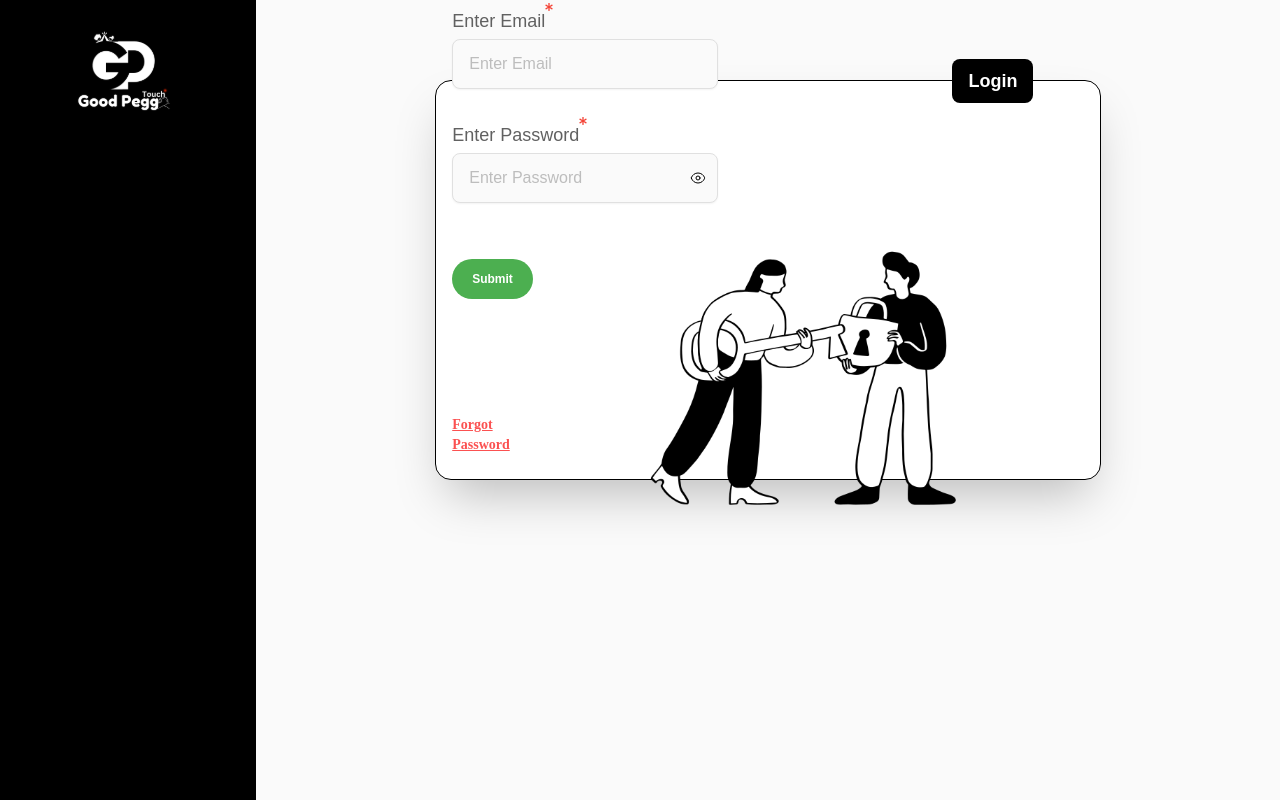
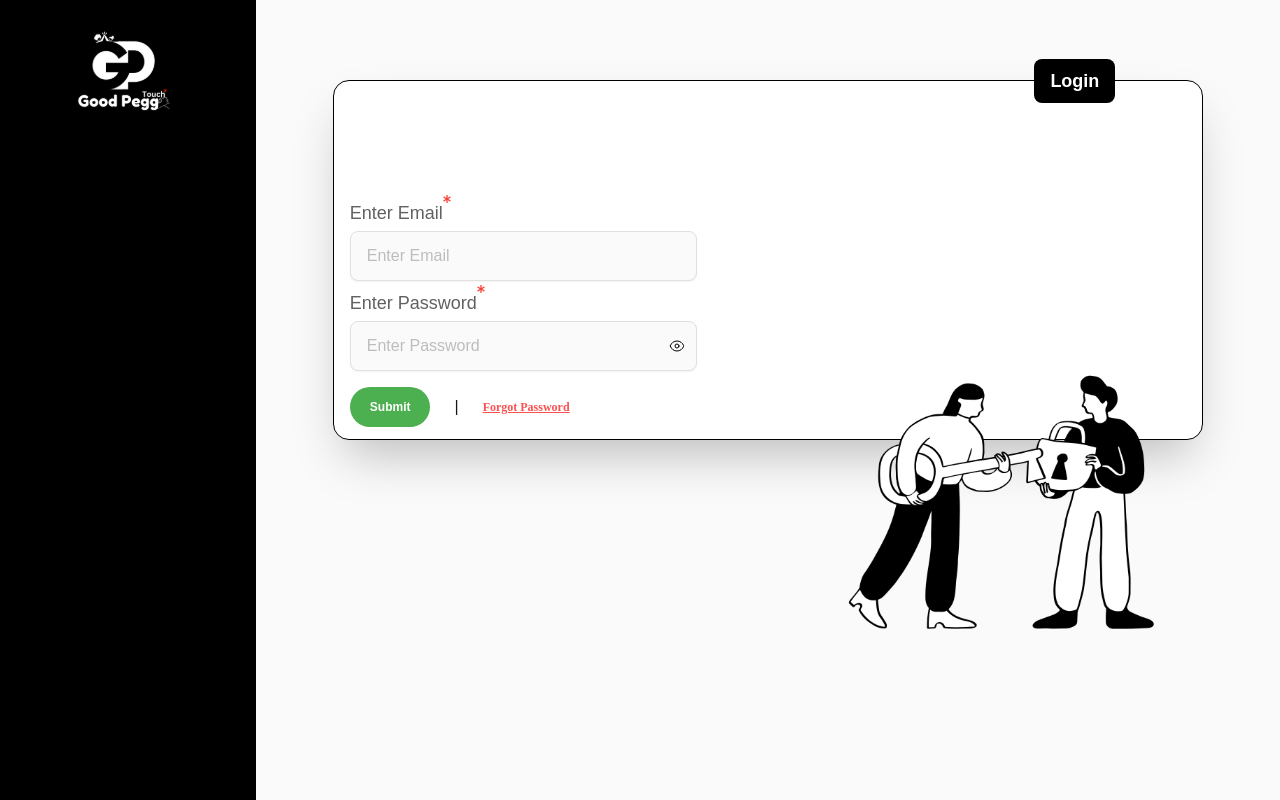
Before and after one commit to Dev-code457/hotel-messaging-tool, a Next.js app: page / in a window 1280 px wide. Built offline with nearby package versions, Linux system fonts and the light colour scheme.

Commit message:
Initial Commit

```diff
--- a/src/app/AddNumber/page.tsx
+++ b/src/app/AddNumber/page.tsx
@@ -226,7 +226,7 @@ function PromotionalNumber() {
           </div>
 
           {!isChecked ? (
-            <Section heading="Add Promotional Number" classnames="flex-col w-[70%] h-[30vh]">
+            <Section heading="Add Promotional Number" classnames="flex-col w-[70%] h-[35vh]">
               <form onSubmit={handleSubmit} className="w-full">
                 <div className="flex justify-center">
                   <div className="flex flex-col w-full p-2">
@@ -281,13 +281,13 @@ function PromotionalNumber() {
                 <Image
                   src={Hero}
                   alt="Promotional Message"
-                  className="w-[20%] h-[70%] -mt-24 -mb-8"
+                  className="w-[25%] h-[100%] -mt-24 -mb-8"
                 />
               </div>
             </Section>
           ) : (
             <>
-              <Section heading="Add Promotional Number" classnames="flex-col w-[70%] h-[30vh]">
+   <Section heading="Add Promotional Number" classnames="flex w-[70%] h-[35vh] justify-center items-end">
                 <div className="flex items-center justify-center w-auto">
                   <label htmlFor="dropzone-file" className="flex flex-col items-center justify-center w-full rounded-lg cursor-pointer">
                     <div className="flex flex-col items-center justify-center pt-5 pb-6">
--- a/src/app/CheckInOut/page.tsx
+++ b/src/app/CheckInOut/page.tsx
@@ -134,7 +134,7 @@ function CheckInOut() {
           </h1>
           <Section
             heading="Check In & Check Out"
-            classnames={`flex-col justify-start w-[65%] space-x-4 ${isPromotionalList ? "h-[40vh]" : "h-[25vh]"
+            classnames={`flex-col justify-start w-[65%] space-x-4 ${isPromotionalList ? "h-[50vh]" : "h-[35vh]"
               }`}
           >
             <div className="grid grid-cols-5 gap-4">
@@ -218,7 +218,7 @@ function CheckInOut() {
                 <Image
                   src={Hero}
                   alt="Check In & Check Out"
-                  className={`h-[100%] ${isPromotionalList ? "-mb-36 w-[100%]" : "-mb-32"
+                  className={`h-[100%] ${isPromotionalList ? "-mb-36 w-[100%]" : "-mb-20"
                     }`}
                 />
               </div>
--- a/src/app/FeedBack/page.tsx
+++ b/src/app/FeedBack/page.tsx
@@ -75,9 +75,9 @@ const Feedback = () => {
       <Profile onSelectForm={undefined} />
       <div className="sm:ml-64 flex justify-center">
         <div className="flex flex-col h-screen justify-center items-center w-full bg-gray-50">
-          <Section
+        <Section
             heading="Feedback"
-            classnames="flex-col justify-start items-center w-[65%] h-[32vh]"
+            classnames="flex-col justify-start items-center w-[65%] h-[35vh]"
           >
             <div className="">
               <div className="col-span-2 z-50">
@@ -109,10 +109,10 @@ const Feedback = () => {
 
                     </div>
                   </div>
-                  <div className="px-10 max-w-sm -mt-3">
+                  <div className="px-10 max-w-sm mb-1">
                     <Button
                       text={loading ? <div className={"flex gap-2  font-bold justify-center items-center"}><Spinner /> Submitting...</div> : "Submit"}
-                      classnames="bg-green-500 hover:bg-green-600 py-3 px-8 cursor-pointer"
+                      classnames="bg-green-500 hover:bg-green-600 py-3 px-8"
                       type="submit"
                       disabled={loading}
                     />
--- a/src/app/Promotion-Offer/page.tsx
+++ b/src/app/Promotion-Offer/page.tsx
@@ -360,10 +360,7 @@ console.log(time,"dnasjfndsjkfnksdnfl");
             setSelectedTemplate={setSelectedTemplate}
             selectedTemplate={selectedTemplate}
           />
-          <Section
-            heading="Promotional Messages"
-            classnames="flex mb-10 justify-between h-[70vh] w-[75%] space-x-4"
-          >
+          <Section heading="Promotional Messages" classnames="flex mb-10 justify-between h-[95vh] w-[75%] space-x-4">
             <div className="flex w-[80%] justify-between">
               <form
                 onSubmit={(e) => {
--- a/src/app/page.tsx
+++ b/src/app/page.tsx
@@ -104,7 +104,7 @@ function Page() {
       >
         <div className="h-full px-3 py-4 overflow-y-auto bg-black">
           <ul className="space-y-2 font-medium">
-          <li>
+            <li>
               <Link
                 href="/"
                 className="flex items-center mr-4 justify-center rounded-lg hover group"
@@ -119,10 +119,10 @@ function Page() {
 
       <div className="sm:ml-64 flex justify-center">
         <div className="flex flex-col h-screen pt-20 items-center w-full bg-gray-50">
-          <Section heading="Login" classnames="flex-col justify-start h-[50vh] w-[65%] space-x-4">
+          <Section heading="Login" classnames="flex-col h-[45vh] w-[85%] space-x-4">
 
-            <form onSubmit={handleSubmit} className="w-[40%] mb-20">
-              <div className="flex-1 mb-6">
+            <form onSubmit={handleSubmit} className="w-[40%]">
+              <div className="flex-1">
                 <Input
                   classnames="py-1"
                   value={email}
@@ -136,7 +136,7 @@ function Page() {
                 )}
               </div>
 
-              <div className="flex-1 mb-10">
+              <div className="flex-1">
                 <Input
                   classnames="py-1"
                   value={password}
@@ -150,15 +150,22 @@ function Page() {
                 )}
               </div>
 
-              <div className="flex justify-start py-3">
+              <div className="flex justify-start items-center  py-3 gap-6">
                 <Button
                   text={loading ? <div className={"flex gap-2 font-bold justify-center items-center"}><Spinner /> Logging In...</div> : "Submit"}
                   classnames="bg-green-500 hover:bg-green-600"
                   type="submit"
                   disabled={loading}
                 />
+                <p>|</p>
+                <div
+                  className="text-xs font-semibold text-[#FB5151] underline font-serif cursor-pointer "
+                  onClick={() => router.push("/ForgotPassword")}
+                >
+                  Forgot Password
+                </div>
               </div>
-              <div className="absolute right-0 -mt-[9%]">
+              <div className="absolute -right-24 -mt-16">
                 <Image
                   src={HelperImage}
                   alt="Check In & Check Out"
@@ -166,12 +173,7 @@ function Page() {
                 />
               </div>
             </form>
-            <div
-              className="text-sm font-semibold text-[#FB5151] py-6 underline font-serif cursor-pointer w-[10%]"
-              onClick={() => router.push("/ForgotPassword")}
-            >
-              Forgot Password
-            </div>
+
           </Section>
         </div>
       </div>
--- a/src/redux/redux-persist.ts
+++ b/src/redux/redux-persist.ts
@@ -6,7 +6,7 @@ import exampleReducer from "./slices/exampleSlice"; // your existing example sli
 // Configuration for redux-persist
 const persistConfig = {
   key: "root", // the key for the persisted reducer
-  storage,
+  storage, // use localStorage
 };
 
 // Combine reducers if you have more than one
```
